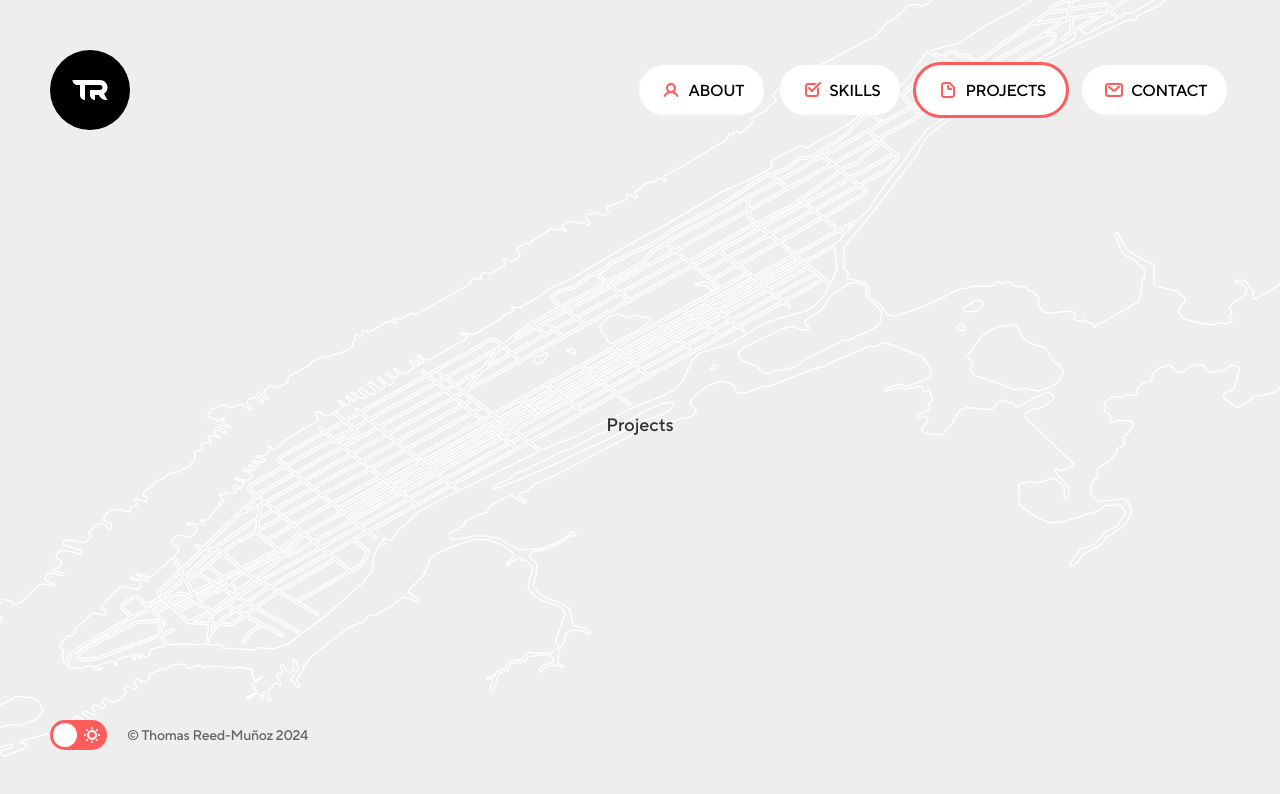
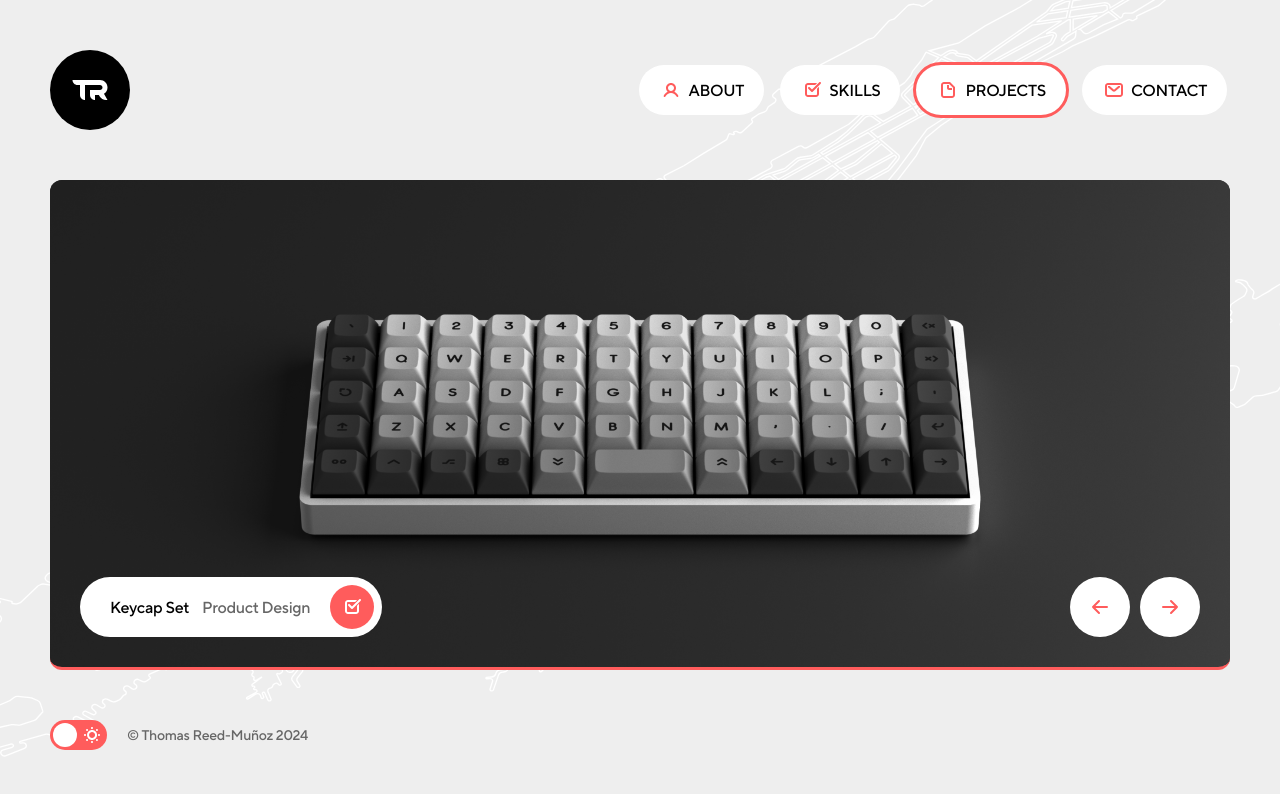
Before and after one commit to thomrm/thomrm, a SvelteKit app: page /projects in a window 1280 px wide. Shown: the top 794 px of the page. Built offline with nearby package versions, Linux system fonts and the light colour scheme.

Commit message:
projects initial structure

```diff
--- a/src/routes/projects/+page.svelte
+++ b/src/routes/projects/+page.svelte
@@ -1,14 +1,188 @@
-<div class="content__projects">Projects</div>
+<script>
+    import { onMount } from 'svelte';
+    import { fade } from 'svelte/transition';
+
+    let ready = false;
+
+    onMount(() => ready = true);
+</script>
+
+{#if ready}
+    <div class="page-projects" in:fade={{delay: 200, duration: 200}}>
+        <div class="slides-contain">
+            <div class="slides-nav">
+                <a href="#1" class="slides-nav__left">
+                    <svg xmlns="http://www.w3.org/2000/svg" width="24" height="24" viewBox="0 0 24 24" fill="none">
+                        <path d="M19 12L5 12M5 12L11 18M5 12L11 6" stroke="currentColor" stroke-width="2" stroke-linecap="round"/>
+                    </svg>
+                </a>
+                <a href="#1" class="slides-nav__right">
+                    <svg xmlns="http://www.w3.org/2000/svg" width="24" height="24" viewBox="0 0 24 24" fill="none">
+                        <path d="M5 12H19M19 12L13 6M19 12L13 18" stroke="currentColor" stroke-width="2" stroke-linecap="round"/>
+                    </svg>
+                </a>
+            </div>
+            <ul class="slides-items">
+                <li class="slide slide--1">
+                    <div class="slide-info-contain">
+                        <div class="slide-info">
+                            <div class="left">
+                                <p class="name">Keycap Set <span class="sub">Product Design</span></p>
+                            </div>
+                            <div class="right">
+                                <div class="skills-hover">
+                                    <svg xmlns="http://www.w3.org/2000/svg" width="24" height="24" viewBox="0 0 24 24" fill="currentColor">
+                                        <path fill-rule="evenodd" clip-rule="evenodd" d="M20.7071 5.70711C21.0976 5.31658 21.0976 4.68342 20.7071 4.29289C20.3166 3.90237 19.6834 3.90237 19.2929 4.29289L12 11.5858L9.70711 9.29289C9.31658 8.90237 8.68342 8.90237 8.29289 9.29289C7.90237 9.68342 7.90237 10.3166 8.29289 10.7071L11.2929 13.7071C11.6834 14.0976 12.3166 14.0976 12.7071 13.7071L20.7071 5.70711ZM19 16L19 8.82843L17 10.8284L17 16C17 16.5523 16.5523 17 16 17L8 17C7.44772 17 7 16.5523 7 16L7 10.0012L7 9.99878L7 8C7 7.44772 7.44772 7 8 7L15.1716 7L17.0006 5.17093C16.6877 5.06024 16.3509 5 16 5L8 5C6.34315 5 5 6.34315 5 8L5 16C5 17.6569 6.34315 19 8 19L16 19C17.6569 19 19 17.6569 19 16Z" />
+                                    </svg>
+                                </div>
+                            </div>
+                        </div>
+                    </div>
+                </li>
+            </ul>
+        </div>
+    </div>
+{/if}
 
 <style>
-    .content__projects {
+    .page-projects {
         display: flex;
-        padding: 0px 50px;
+        align-items: flex-start;
+        flex: 1 0 0;
+        align-self: stretch;
+
+        padding: 0px var(--Padding-Page);
+    }
+
+    .slides-contain {
+        display: flex;
+        flex-direction: column;
+        align-items: flex-start;
+        flex: 1 0 0;
+        align-self: stretch;
+        position: relative;
+    }
+
+    .slides-nav {
+        display: flex;
+        justify-content: flex-end;
+        align-items: flex-end;
+        gap: 10px;
+        position: absolute;
+        right: 30px;
+        bottom: 33px;
+
+        & a {
+            display: flex;
+            width: 60px;
+            height: 60px;
+            justify-content: center;
+            align-items: center;
+            border-radius: 999px;
+            background: var(--Background-Primary);
+            color: var(--Primary-Color);
+
+            transition: background-color 200ms, color 200ms;
+        }
+    }
+
+    .slides-items {
+        display: flex;
+        flex-direction: column;
+        align-items: flex-start;
+        flex: 1 0 0;
+        align-self: stretch;
+        list-style-type: none;
+        overflow: hidden;
+    }
+
+    .slide {
+        display: flex;
+        padding: 30px;
+        flex-direction: column;
+        justify-content: flex-end;
+        align-items: flex-start;
+        gap: 20px;
+        flex: 1 0 0;
+        align-self: stretch;
+
+        border-radius: 12px;
+        border-bottom: 3px solid var(--Primary-Color);
+
+        background-color: #333;
+        background-size: cover;
+        background-position: center center;
+
+        transition: background-color 200ms, border-color 200ms, color 200ms;
+
+        & .slide-info-contain {
+            display: flex;
+            align-items: center;
+            align-self: stretch;
+        }
+
+        & .slide-info {
+            display: flex;
+            height: 60px;
+            padding: 0px 8px 0px 30px;
+            justify-content: center;
+            align-items: center;
+            gap: 20px;
+            border-radius: 999px;
+            background: var(--Background-Primary, #FFF);
+
+            transition: background-color 200ms;
+
+            & .left {
+                display: flex;
+                justify-content: center;
+                align-items: center;
+                gap: 10px;
+            }
+
+            & .right {
+                display: flex;
+                justify-content: center;
+                align-items: center;
+                gap: 10px;
+            }
+
+            & .name {
+                color: var(--Header-Text);
+                font-family: "Norms";
+                font-size: 16px;
+                font-weight: 500;
+                line-height: normal;
+                letter-spacing: -0.32px;
+
+                transition: color 200ms;
+
+                & .sub {
+                    color: var(--Sub-Text);
+                    margin-left: 10px;
+
+                    transition: color 200ms;
+                }
+            }
+        }
+    }
+
+    .skills-hover {
+        display: flex;
+        padding: 10px;
         flex-direction: column;
         justify-content: center;
         align-items: center;
-        gap: 30px;
-        flex: 1 0 0;
-        align-self: stretch;
+        gap: 10px;
+        border-radius: 999px;
+
+        background: var(--Primary-Color);
+        color: var(--Background-Primary);
+
+        transition: background-color 200ms, color 200ms;
+    }
+
+    .slide--1 {
+        background-image: url('/TestImage.png');
     }
 </style>
```
Also changed, not shown: static/TestImage.png (added).
